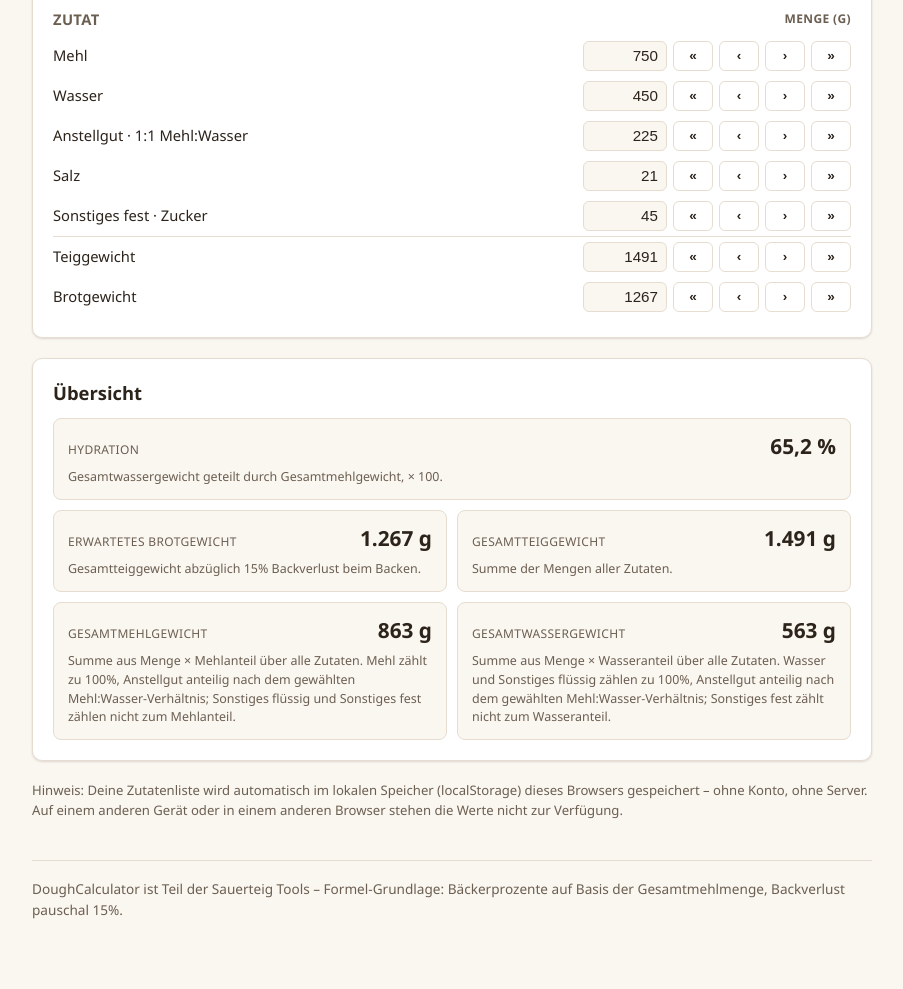
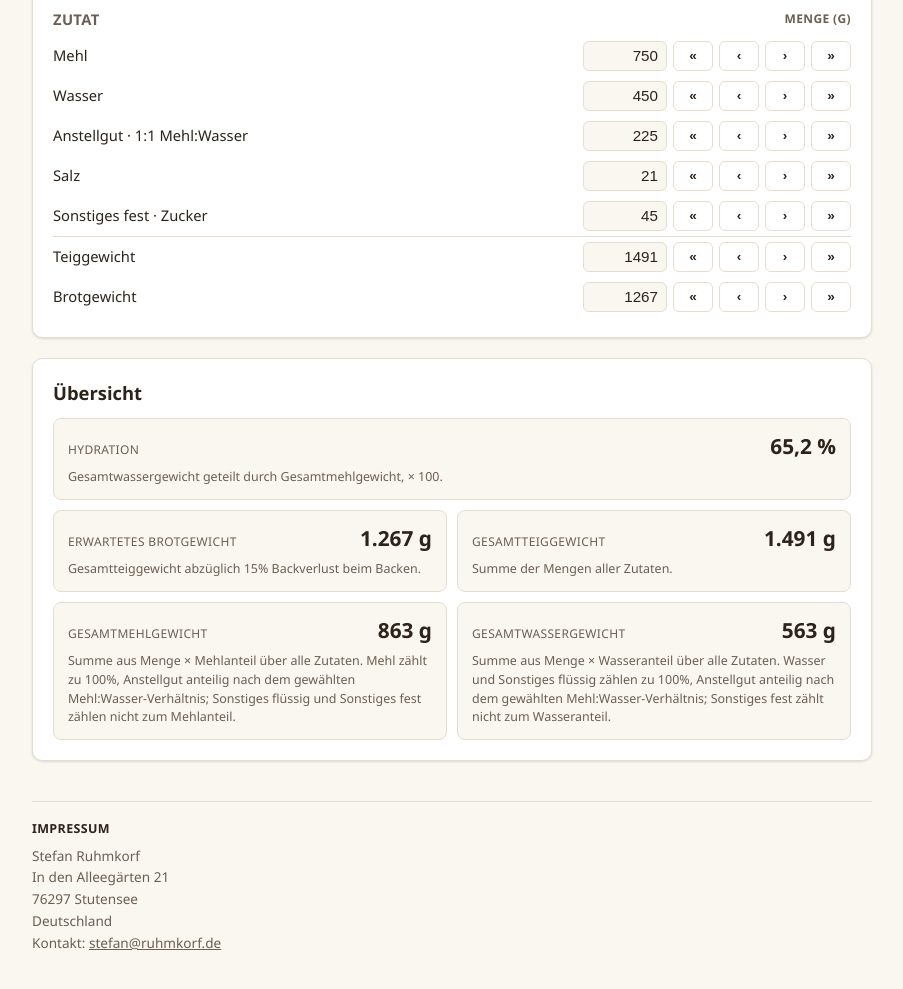
Before and after one commit to StefanRuhmkorf0307/ruhmkorf-apps, a plain HTML site: page site/doughcalculator/index.html in a window 1280 px wide. Shown: the part 595-1584 px from the top of the page, without its empty margins (188-1091 px from the left). Drawn offline with Linux system fonts and the light colour scheme.

Commit message:
Hinweis- und Footer-Text entfernen, Impressum einfügen

```diff
--- a/site/assets/style.css
+++ b/site/assets/style.css
@@ -200,6 +200,24 @@ footer.site-footer {
   border-top: 1px solid var(--color-border);
   color: var(--color-text-muted);
   font-size: 0.85rem;
+}
+
+footer.site-footer .impressum-heading {
+  margin: 0 0 6px;
+  font-size: 0.78rem;
+  font-weight: 600;
+  text-transform: uppercase;
+  letter-spacing: 0.03em;
+  color: var(--color-text);
+}
+
+footer.site-footer address {
+  font-style: normal;
+  line-height: 1.6;
+}
+
+footer.site-footer address a {
+  color: inherit;
 }
 
 /* Forms / table used by DoughCalculator */
--- a/site/doughcalculator/index.html
+++ b/site/doughcalculator/index.html
@@ -279,11 +279,17 @@
       </div>
     </section>
 
-    <p class="note" data-i18n="storageNote">Hinweis: Deine Zutatenliste wird automatisch im lokalen Speicher (localStorage) dieses Browsers gespeichert – ohne Konto, ohne Server. Auf einem anderen Gerät oder in einem anderen Browser stehen die Werte nicht zur Verfügung.</p>
   </main>
 
   <footer class="site-footer">
-    <span data-i18n="footerText">DoughCalculator ist Teil der Sauerteig Tools – Formel-Grundlage: Bäckerprozente auf Basis der Gesamtmehlmenge, Backverlust pauschal 15%.</span>
+    <p class="impressum-heading" data-i18n="impressumHeading">Impressum</p>
+    <address>
+      Stefan Ruhmkorf<br>
+      In den Alleegärten 21<br>
+      76297 Stutensee<br>
+      Deutschland<br>
+      <span data-i18n="impressumContact">Kontakt</span>: <a href="mailto:stefan@ruhmkorf.de">stefan@ruhmkorf.de</a>
+    </address>
   </footer>
 </div>
 
@@ -398,8 +404,8 @@
       scaleNote: "Passe Teiggewicht, Brotgewicht oder eine einzelne Zutat an – der Rest wird proportional mitskaliert, die Bäckerprozente bleiben dabei unverändert.",
       scaleRowDough: "Teiggewicht",
       scaleRowBread: "Brotgewicht",
-      storageNote: "Hinweis: Deine Zutatenliste wird automatisch im lokalen Speicher (localStorage) dieses Browsers gespeichert – ohne Konto, ohne Server. Auf einem anderen Gerät oder in einem anderen Browser stehen die Werte nicht zur Verfügung.",
-      footerText: "DoughCalculator ist Teil der Sauerteig Tools – Formel-Grundlage: Bäckerprozente auf Basis der Gesamtmehlmenge, Backverlust pauschal 15%.",
+      impressumHeading: "Impressum",
+      impressumContact: "Kontakt",
       removeIngredient: "Zutat entfernen",
       errNoFlour: "Bitte mindestens eine Zutat mit Mehlanteil > 0 eingeben, um Hydration/Bäckerprozente zu berechnen.",
       confirmClear: "Wirklich alle Zutaten löschen?"
@@ -422,8 +428,8 @@
       scaleNote: "Adjust dough weight, bread weight, or a single ingredient - everything else scales along with it, and baker's percentages stay the same.",
       scaleRowDough: "Dough weight",
       scaleRowBread: "Bread weight",
-      storageNote: "Note: your ingredient list is saved automatically in this browser's local storage – no account, no server. Values are not available on another device or browser.",
-      footerText: "DoughCalculator is part of the Sourdough Tools – baker's percentages are based on total flour weight, baking loss is a flat 15%.",
+      impressumHeading: "Legal notice",
+      impressumContact: "Contact",
       removeIngredient: "Remove ingredient",
       errNoFlour: "Please enter at least one ingredient with flour % > 0 to calculate hydration/baker's percentages.",
       confirmClear: "Really clear all ingredients?"
```
